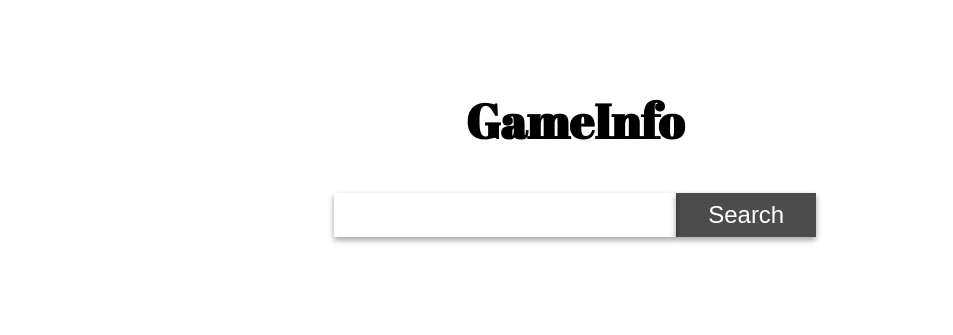
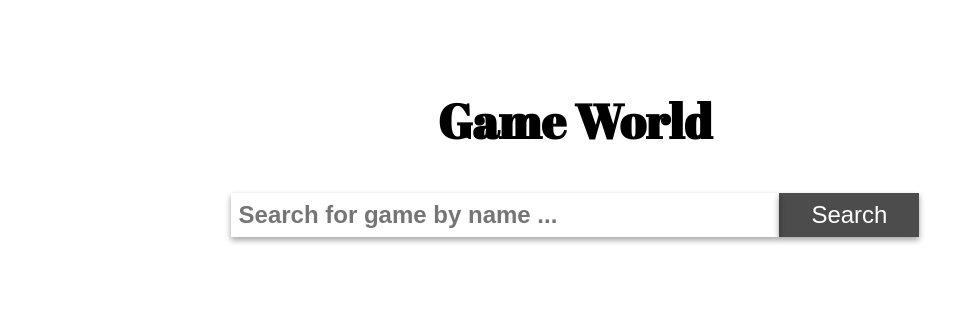
Before and after one commit to GeorgiPetrushev/game-catalog-redux, a React (Create React App) app: page /game/1 in a window 1280 px wide. Shown: the top 335 px of the page, without its empty margins (65-1018 px from the left). Built offline with nearby package versions, Linux system fonts and the light colour scheme; no server answers.

Commit message:
add cleaning result option

```diff
--- a/src/actions/gamesActions.js
+++ b/src/actions/gamesActions.js
@@ -30,3 +30,7 @@ export const fetchSearch = (gameName) => async (dispatch) => {
     },
   });
 };
+
+export const clearSearch = (dispatch) => {
+  dispatch({ type: "CLEAR_SEARCH" });
+};
--- a/src/components/Game.js
+++ b/src/components/Game.js
@@ -32,9 +32,13 @@ const GameStyled = styled(motion.div)`
   border-radius: 1rem;
   overflow: hidden;
   cursor: pointer;
+  &:hover{
+    transform: scale(1.03);
+  }
+
   img {
     width: 100%;
-    height: 40vh;
+    height: 30vh;
   }
 `;
 
--- a/src/components/GameDetail.js
+++ b/src/components/GameDetail.js
@@ -114,6 +114,7 @@ const CardShadow = styled(motion.div)`
 
 const Detail = styled(motion.div)`
   max-width: 80%;
+  max-width: 650px;
   margin: auto;
   border-radius: 1em;
   padding: 2rem 5rem;
--- a/src/components/Nav.js
+++ b/src/components/Nav.js
@@ -2,7 +2,7 @@ import React, { useState } from "react";
 import styled from "styled-components";
 import { motion } from "framer-motion";
 
-import { fetchSearch } from "../actions/gamesActions";
+import { fetchSearch,clearSearch } from "../actions/gamesActions";
 import { useDispatch } from "react-redux";
 
 const Nav = () => {
@@ -12,19 +12,25 @@ const Nav = () => {
   const inputHandler = (e) => {
     setInout(e.target.value);
   };
+
   const submitGameSearch = (e) => {
     e.preventDefault();
     dispatch(fetchSearch(input));
     setInout("");
   };
+
+  const clearSearchResult =() =>{
+    dispatch(clearSearch);
+  }
+
   return (
     <StyledNav>
-      <Logo>
+      <Logo onClick={clearSearchResult}>
         {" "}
-        <h1>GameInfo</h1>
+        <h1>Game World</h1>
       </Logo>{" "}
       <form>
-        <input type="text" onChange={inputHandler} value={input}></input>
+        <input type="text" onChange={inputHandler} value={input} placeholder="Search for game by name ..."></input>
         <button type="submit" onClick={submitGameSearch}>
           Search
         </button>
@@ -34,10 +40,11 @@ const Nav = () => {
 };
 
 const StyledNav = styled(motion.nav)`
-  padding: 3rem 6rem;
+  padding: 3rem 3rem;
   text-align: center;
+  font-size: 0.8rem;
   input {
-    width: 30%;
+    width: 45%;
     font-size: 1.5rem;
     padding: 0.5rem;
     border: none;
@@ -53,11 +60,15 @@ const StyledNav = styled(motion.nav)`
     background-color: rgba(0, 0, 0, 0.7);
     color: #fff;
     box-shadow: rgba(0, 0, 0, 0.16) 0px 3px 6px, rgba(0, 0, 0, 0.23) 0px 3px 6px;
+    transition: 400ms;
     &:hover {
       background-color: rgba(0, 0, 0);
+      transform: scale(1.05);
     }
   }
 `;
-const Logo = styled(motion.div)``;
+const Logo = styled(motion.div)`
+  cursor: pointer;
+`;
 
 export default Nav;
--- a/src/pages/Home.js
+++ b/src/pages/Home.js
@@ -36,14 +36,25 @@ const Home = () => {
         {searched.length ? (
           <div>
             {" "}
-            <h1>Searched Game</h1>
+            <StyleSearchTittle>
+              <h1>Searched Game</h1>
+              <button
+                onClick={() => {
+                  dispatch({ type: "CLEAR_SEARCH" });
+                }}
+              >
+                clear search
+              </button>
+            </StyleSearchTittle>
             <Games>
               {searched.map((game) => (
                 <Game game={game} key={game.id} />
               ))}
             </Games>
           </div>
-        ) : ""}
+        ) : (
+          ""
+        )}
 
         <h1>Upcoming Games</h1>
         <Games>
@@ -78,8 +89,28 @@ const GameList = styled(motion.div)`
 const Games = styled(motion.div)`
   min-height: 80vh;
   display: grid;
-  grid-template-columns: repeat(auto-fit, minmax(400px, 1fr));
+  grid-template-columns: repeat(auto-fit, minmax(300px, 1fr));
   grid-gap: 6rem 3rem;
 `;
 
+const StyleSearchTittle = styled(motion.div)`
+display:flex;
+justify-content:space-between;
+align-items: center;
+button{
+  padding: 0 1rem;
+  font-size: 1.5rem;
+  height: 3rem;
+  border: none;
+  background-color: rgba(0,0,0,0.7);
+  color: rgba(255,255,255);
+  transition: 1000ms;
+  &:hover{
+    background-color: rgba(0,0,0,1);
+    padding: 0 4rem;
+  }
+
+}
+`;
+
 export default Home;
--- a/src/reducers/gamesReducer.js
+++ b/src/reducers/gamesReducer.js
@@ -19,6 +19,11 @@ export const gameReducer = (state = initialState, action) => {
         ...state,
         searched: action.payload.searched,
       };
+    case "CLEAR_SEARCH":
+      return {
+        ...state,
+        searched: [],
+      };
     default:
       return { ...state };
   }
```
